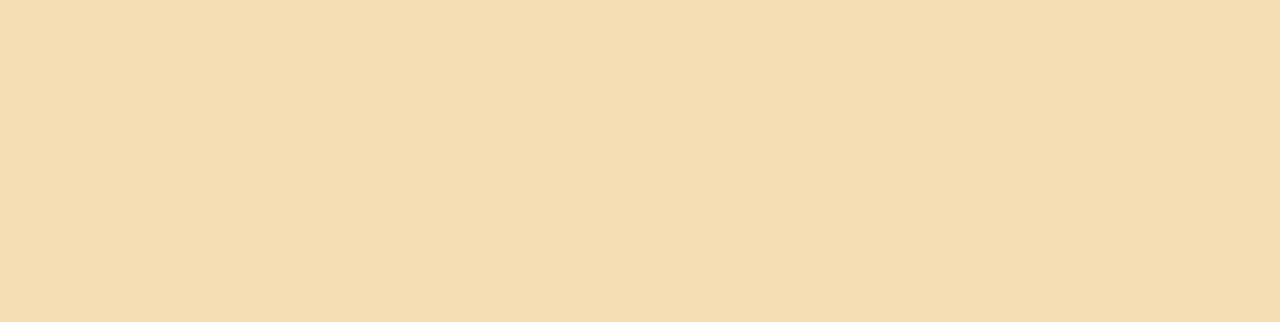
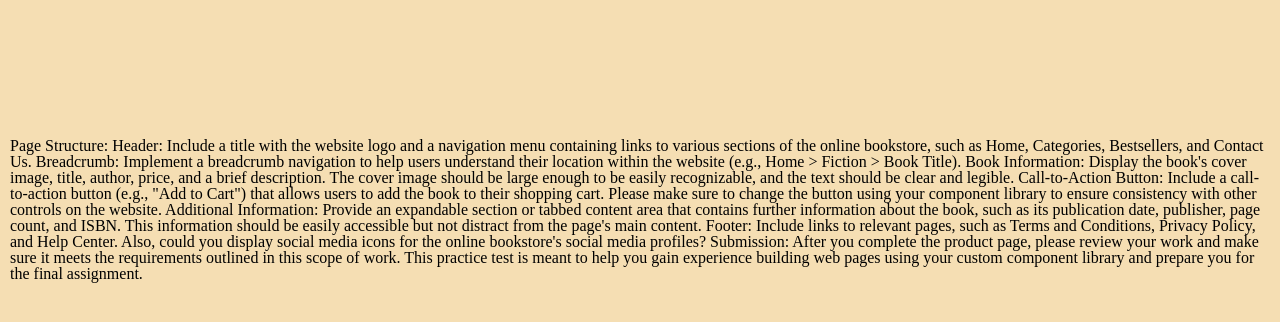
Before and after one commit to GDES-Web/component-library-JesseRate, a website: page public/index.html in a window 1280 px wide. Drawn offline with nearby package versions, Linux system fonts and the light colour scheme; files that its build step writes are made by us from their sources.

Commit message:
preview time

```diff
--- a/public/index.html
+++ b/public/index.html
@@ -7,6 +7,15 @@
     <title>practice</title>
     <link rel="stylesheet" href="./style.css">
 </head>
-<body>
+<body class="book">
+    <p>Page Structure:
+        Header: Include a title with the website logo and a navigation menu containing links to various sections of the online bookstore, such as Home, Categories, Bestsellers, and Contact Us.
+        Breadcrumb: Implement a breadcrumb navigation to help users understand their location within the website (e.g., Home > Fiction > Book Title).
+        Book Information: Display the book's cover image, title, author, price, and a brief description. The cover image should be large enough to be easily recognizable, and the text should be clear and legible.
+        Call-to-Action Button: Include a call-to-action button (e.g., "Add to Cart") that allows users to add the book to their shopping cart. Please make sure to change the button using your component library to ensure consistency with other controls on the website.
+        Additional Information: Provide an expandable section or tabbed content area that contains further information about the book, such as its publication date, publisher, page count, and ISBN. This information should be easily accessible but not distract from the page's main content.
+        Footer: Include links to relevant pages, such as Terms and Conditions, Privacy Policy, and Help Center. Also, could you display social media icons for the online bookstore's social media profiles?
+        Submission:
+        After you complete the product page, please review your work and make sure it meets the requirements outlined in this scope of work. This practice test is meant to help you gain experience building web pages using your custom component library and prepare you for the final assignment.</p>
 </body>
 </html>
--- a/src/_layout.scss
+++ b/src/_layout.scss
@@ -1,5 +1,5 @@
 
-body {
+.book {
     display: flex;
     flex-direction: column;
     justify-content: space-around;
```
